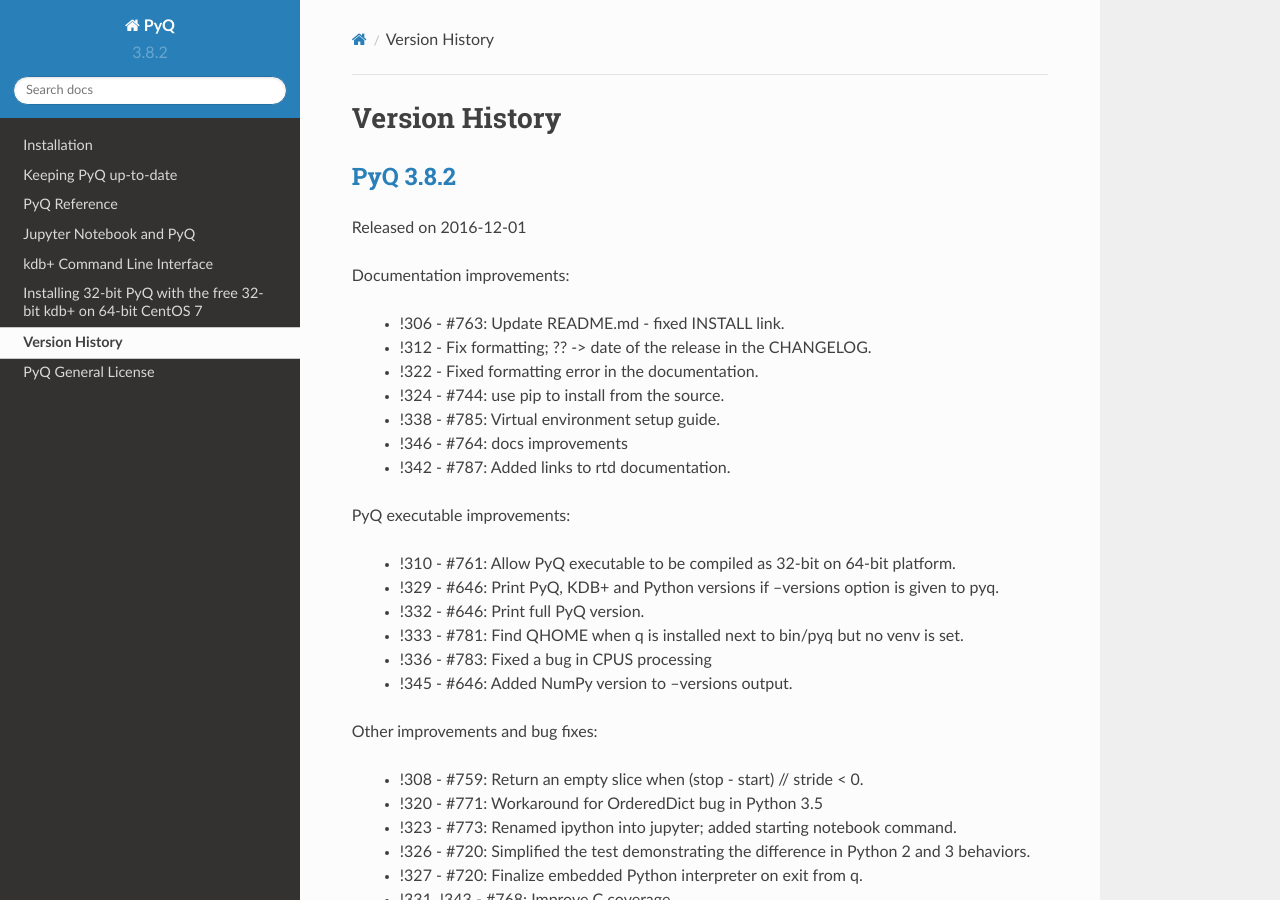
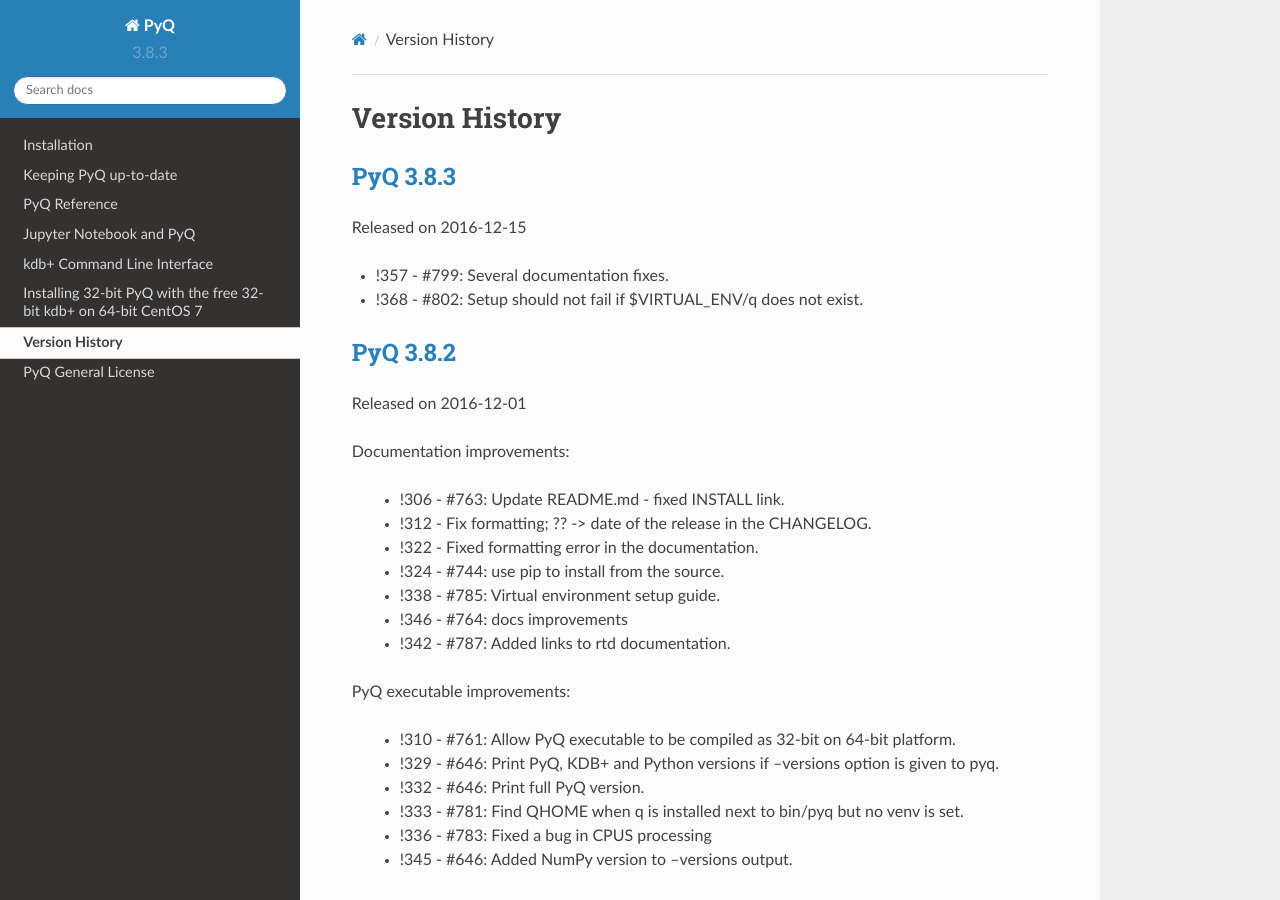
Before and after one commit to KxSystems/pyq, a Sphinx documentation site: the page built from doc/CHANGES.rst, in a window 1280 px wide and 900 px high. Built offline with Sphinx 7.4.7 and the Read the Docs theme 2.0.0, drawn with Linux system fonts in a browser that asks for light colours.

Commit message:
PyQ Release 3.8.3

```diff
--- a/doc/CHANGES.rst
+++ b/doc/CHANGES.rst
@@ -3,6 +3,16 @@
 
 Version History
 ===============
+
+`PyQ 3.8.3 <http://pyq.readthedocs.io/en/pyq-3.8.3/>`_
+------------------------------------------------------
+
+Released on 2016-12-15
+
+- !357 - #799: Several documentation fixes.
+- !368 - #802: Setup should not fail if $VIRTUAL_ENV/q does not exist.
+
+
 
 `PyQ 3.8.2 <http://pyq.readthedocs.io/en/pyq-3.8.2/>`_
 ------------------------------------------------------
--- a/doc/conf.py
+++ b/doc/conf.py
@@ -59,9 +59,9 @@ author = u'Enlightenment Research LLC'
 # built documents.
 #
 # The short X.Y version.
-version = u'3.8.2'
+version = u'3.8.3'
 # The full version, including alpha/beta/rc tags.
-release = u'3.8.2'
+release = u'3.8.3'
 
 # The language for content autogenerated by Sphinx. Refer to documentation
 # for a list of supported languages.
--- a/doc/install.rst
+++ b/doc/install.rst
@@ -52,4 +52,4 @@ Using source code
 
     ::
 
-        $ python setup.py install
+        $ pip install <path to the source>
--- a/src/pyq/__init__.py
+++ b/src/pyq/__init__.py
@@ -102,6 +102,7 @@ __doc__ += """
 Note that the result of operations are (handles to) kdb+ objects.  The only exceptions
 to this rule are indexing and iteration over simple kdb+ vectors.  These operations
 produce Python scalars
+
 >>> list(q.a)
 [1{L}, 2{L}, 3{L}]
 >>> q.a[-1]
```
Also changed, not shown: setup.py (+10 -5 lines).
